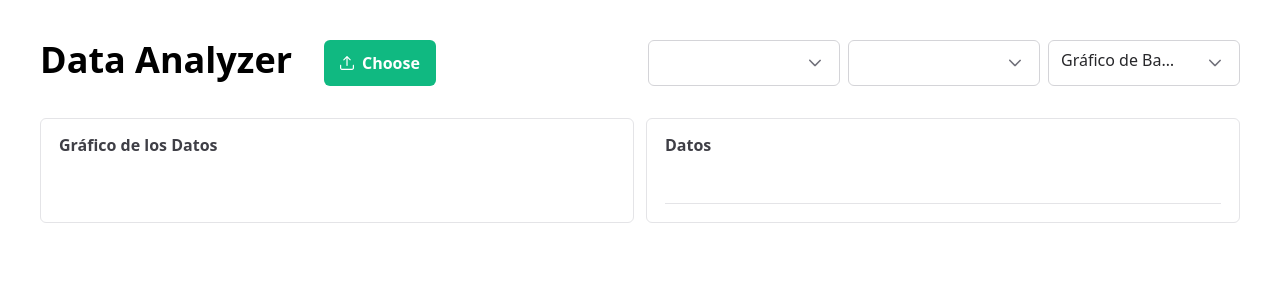
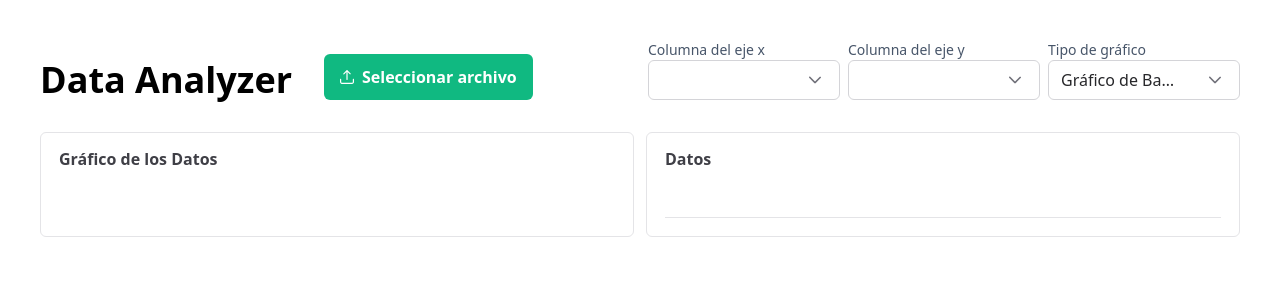
Before and after one commit to Saborit10/data-analyzer, a Vue app: page / in a window 1280 px wide. Shown: the top 300 px of the page. Built offline with nearby package versions, Linux system fonts and the light colour scheme.

Commit message:
first release

```diff
--- a/src/App.vue
+++ b/src/App.vue
@@ -94,7 +94,7 @@ const clearData = () => {
   <section
     class="bg-white dark:bg-gray-800 p-10 rounded-xl flex flex-col gap-8 w-full"
   >
-    <div class="flex flex-row w-full gap-8">
+    <div class="flex flex-row w-full gap-8 items-end">
       <p
         class="text-4xl text-black dark:text-white font-bold inline whitespace-nowrap"
       >
--- a/src/components/data-form/DataForm.vue
+++ b/src/components/data-form/DataForm.vue
@@ -1,7 +1,6 @@
 <script setup lang="ts">
 import { ref } from "vue";
 
-import Button from "primevue/button";
 import Dropdown from "primevue/dropdown";
 import FileUpload from "primevue/fileupload";
 
@@ -17,9 +16,6 @@ const selectedYColumn = ref();
 /* Ref to the column options */
 const xColumnOptions = ref([]);
 const yColumnOptions = ref([]);
-
-/* Ref to the loading state flag of submit button */
-const isInLoadingState = ref<boolean>(false);
 
 /* Type Chart Options */
 const chartTypeOptions = [
@@ -84,7 +80,7 @@ const onFileCleared = () => {
 
 <template>
   <form class="flex flex-col gap-2 w-100">
-    <div class="flex flex-row justify-between w-100">
+    <div class="flex flex-row justify-between items-end w-100">
       <FileUpload
         mode="basic"
         name="demo[]"
@@ -92,10 +88,16 @@ const onFileCleared = () => {
         @select="onFileSelect"
         @clear="onFileCleared"
         class="max-w-64 truncate"
+        chooseLabel="Seleccionar archivo"
       />
 
       <div class="flex gap-2">
+        <div class="flex flex-col">
+          <label for="x-column" class="text-slate-600 font-light text-sm"
+            >Columna del eje x</label
+          >
           <Dropdown
+            id="x-column"
             v-model="selectedXColumn"
             :options="xColumnOptions"
             optionLabel="name"
@@ -103,7 +105,12 @@ const onFileCleared = () => {
             class="w-48"
             @change="loadFile"
           />
+        </div>
 
+        <div class="flex flex-col">
+          <label for="y-column" class="text-slate-600 font-light text-sm"
+            >Columna del eje y</label
+          >
           <Dropdown
             v-model="selectedYColumn"
             :options="yColumnOptions"
@@ -112,7 +119,12 @@ const onFileCleared = () => {
             class="w-48"
             @change="loadFile"
           />
+        </div>
 
+        <div class="flex flex-col">
+          <label for="x-column" class="text-slate-600 font-light text-sm"
+            >Tipo de gráfico</label
+          >
           <Dropdown
             v-model="selectedChartType"
             :options="chartTypeOptions"
@@ -122,5 +134,6 @@ const onFileCleared = () => {
           />
         </div>
       </div>
+    </div>
   </form>
 </template>
```
Also changed, not shown: 1 other file (tests, documents, lock files or other folders). Lines whose indentation alone changed are shown as unchanged.
